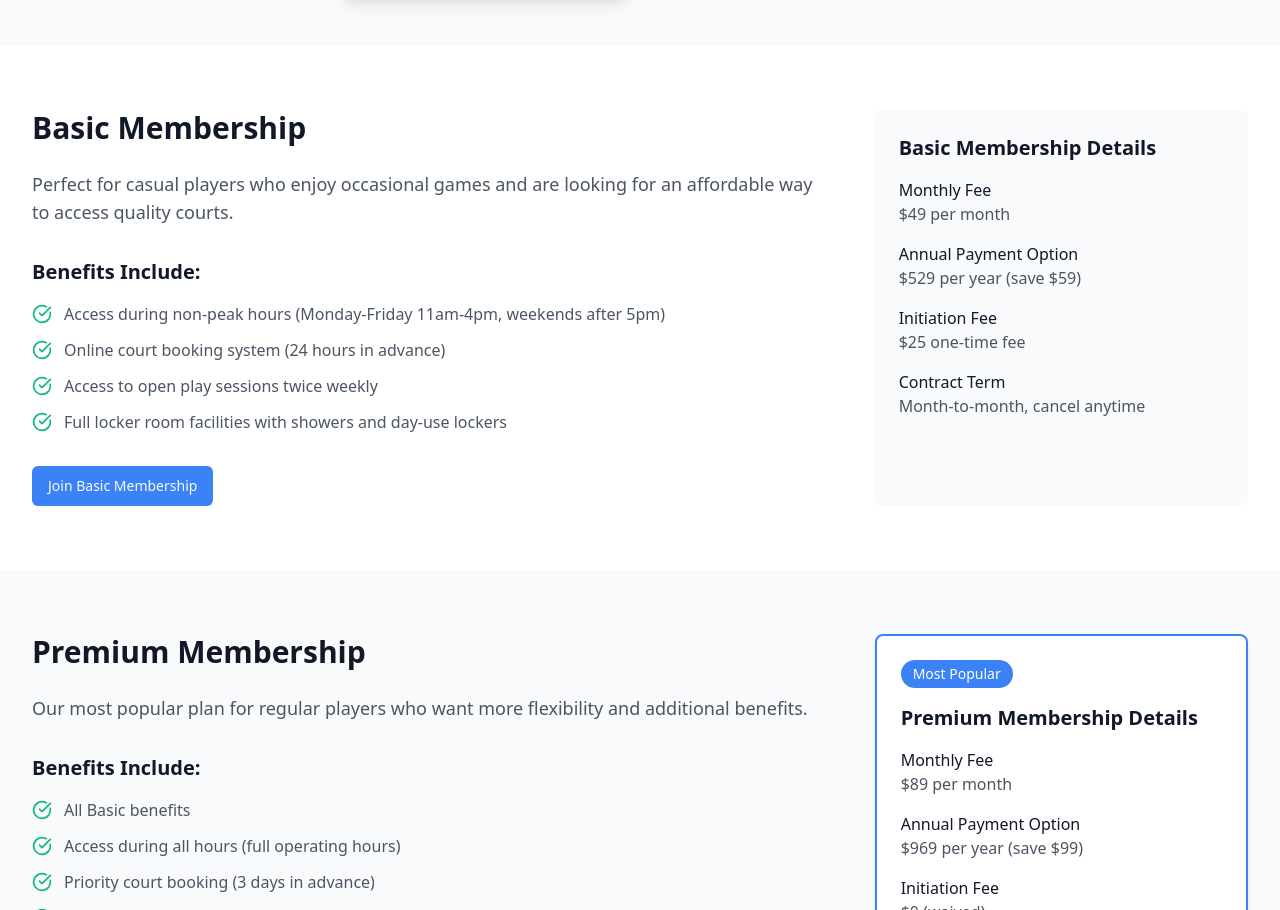
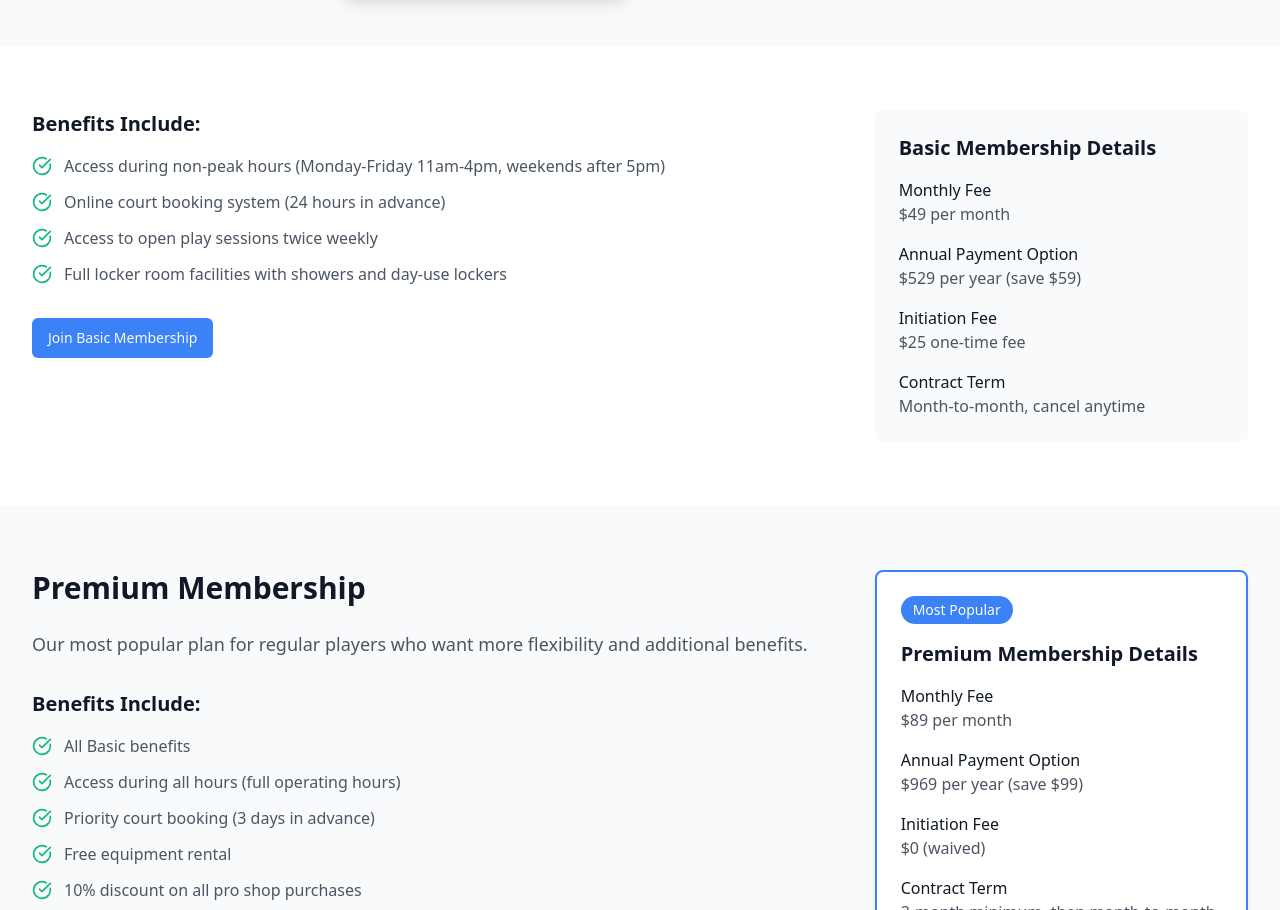
Before and after one commit to heath-work/pickle-palace-play, a React (Vite) app: page /membership in a window 1280 px wide. Shown: the part 1301-2211 px from the top of the page. Built offline with nearby package versions, Linux system fonts and the light colour scheme; the HTML template or start-up script is replaced by a standard one.

Commit message:
Code edited in Lovable Code Editor
Edited UI in Lovable

```diff
--- a/src/pages/Membership.tsx
+++ b/src/pages/Membership.tsx
@@ -28,10 +28,6 @@ const MembershipPage = () => {
         <div className="max-w-7xl mx-auto px-4 sm:px-6 lg:px-8">
           <div className="grid grid-cols-1 lg:grid-cols-3 gap-12">
             <div className="col-span-1 lg:col-span-2">
-              <h2 className="text-3xl font-bold text-gray-900 mb-6">Basic Membership</h2>
-              <p className="text-lg text-gray-600 mb-8">
-                Perfect for casual players who enjoy occasional games and are looking for an affordable way to access quality courts.
-              </p>
 
               <h3 className="text-xl font-semibold text-gray-900 mb-4">Benefits Include:</h3>
               <ul className="space-y-3 mb-8">
```
